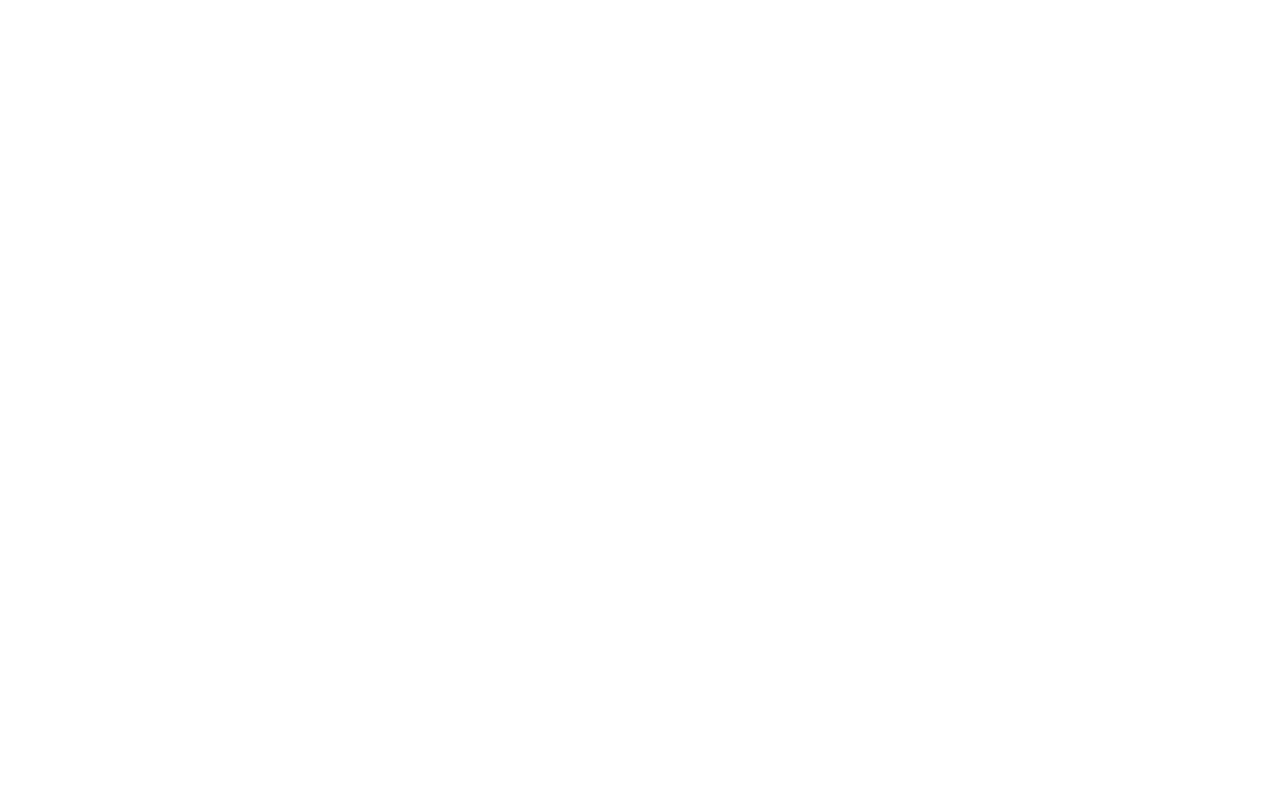
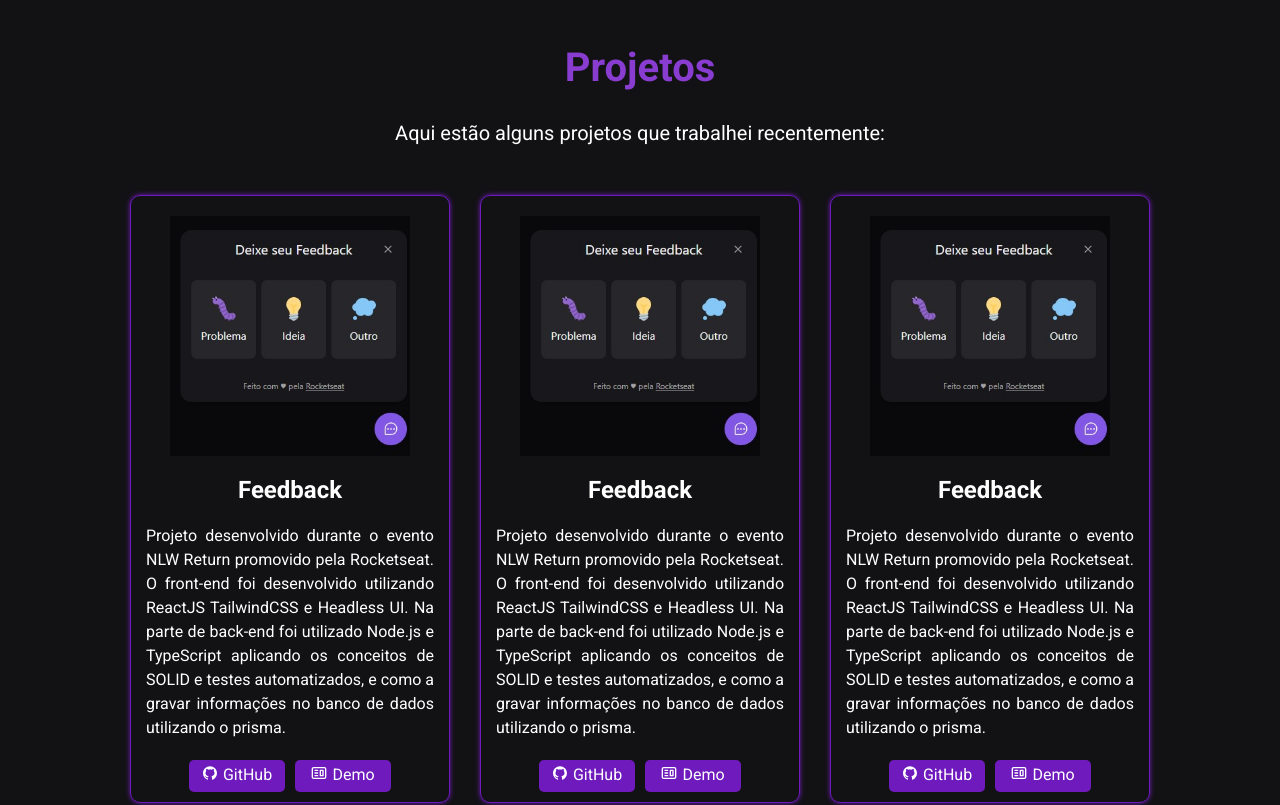
Before and after one commit to yagoafonso/Portfolio, a React (Vite) app: page /about in a window 1280 px wide. Shown: the part 1320-2125 px from the top of the page. Before the commit the page ends 1284 px from the top, so only its background shows below. Built offline with nearby package versions, Linux system fonts and the light colour scheme.

Commit message:
Finished section projects

```diff
--- a/src/App.jsx
+++ b/src/App.jsx
@@ -3,6 +3,7 @@ import { BrowserRouter as Router, Routes, Route} from 'react-router-dom'
 import { Home } from './pages/Home/Home'
 import GlobalStyle from './global'
 import { About } from './pages/About/About'
+import { Projects } from './pages/Projects/Projects'
 
 function App() {
 
@@ -20,8 +21,9 @@ function App() {
     <Home>
     </Home>
     <About>
-
     </About>
+    <Projects>
+    </Projects>
     </>
   )
 }
--- /dev/null
+++ b/src/components/Project/ProjectCard.jsx
@@ -0,0 +1,32 @@
+import React from "react";
+import { AiFillGithub } from "react-icons/ai";
+import { CgWebsite } from "react-icons/cg";
+
+import {
+  ContainerProjectCard,
+  CardImg,
+  CardTitle,
+  CardText,
+  ContainerLinks,
+  ContainerButton
+} from './style';
+
+export function ProjectCard({src, title, text, linkGitHub, linkDemo}){
+  return(
+    <ContainerProjectCard>
+      <CardImg src={src} alt="" />
+      <CardTitle>{title}</CardTitle>
+      <CardText>{text}</CardText>
+      <ContainerLinks>
+        <ContainerButton href={linkGitHub} target="_blank" title="Link para ver o repositório no GitHub">
+            <AiFillGithub />
+            GitHub
+        </ContainerButton>
+        <ContainerButton href={linkDemo} target="_blank" title="Link de apresentação do projeto">
+            <CgWebsite />
+            Demo
+        </ContainerButton  >
+      </ContainerLinks>
+    </ContainerProjectCard>
+  );
+}
--- /dev/null
+++ b/src/components/Project/style.js
@@ -0,0 +1,50 @@
+import styled from "styled-components";
+
+export const ContainerProjectCard = styled.div`
+  width: 20rem;
+  height: 38rem;
+  border: 1px solid var(--blueviolet-800);
+  box-shadow: 0 0 5px var(--blueviolet-800);
+  border-radius: 10px;
+  display: flex;
+  flex-direction: column;
+  align-items: center;
+  gap: 20px;
+`
+export const CardImg = styled.img`
+  width: 15rem;
+  height: 15rem;
+  object-fit: cover;
+  margin-top: 20px;
+`
+export const CardTitle = styled.h3`
+  font-size: 1.5rem;
+  font-weight: 700;
+`
+export const CardText = styled.p`
+  width: 18rem;
+  text-align: justify;
+  line-height: 1.5rem;
+`
+export const ContainerLinks = styled.div`
+  display: flex;
+  justify-content: center;
+  gap: 10px;
+`
+export const ContainerButton = styled.a`
+  text-decoration: none ;
+  display: flex;
+  justify-content: center;
+  gap: 5px;
+  width: 6rem;
+  height: 2rem;
+  border-radius: 5px;
+  padding: 5px;
+  background: var(--blueviolet-800);
+  color: var(--white);
+  cursor: pointer;
+  transition: 0.2s;
+  :hover{
+    background: var(--blueviolet-300);
+  }
+`
--- /dev/null
+++ b/src/pages/Projects/Projects.jsx
@@ -0,0 +1,49 @@
+import React from "react";
+import { ProjectCard } from "../../components/Project/ProjectCard";
+import  ProjectFeedback  from "../../assets/projeto_nlw_return.jpg"
+
+import {
+  ContainerProjects,
+  ContainerProjectCards,
+  ProjectTitle,
+  ContainerText
+} from './style'
+
+export function Projects(){
+  return(
+    <ContainerProjects>
+      <ProjectTitle>Projetos</ProjectTitle>
+      <ContainerText>Aqui estão alguns projetos que trabalhei recentemente:</ContainerText>
+      <ContainerProjectCards>
+        <ProjectCard
+          src={ProjectFeedback}
+          title="Feedback"
+          text="Projeto desenvolvido durante o evento NLW Return promovido pela Rocketseat. O front-end foi desenvolvido utilizando ReactJS TailwindCSS e Headless UI. Na parte de back-end foi utilizado Node.js e TypeScript aplicando os conceitos de SOLID e testes automatizados, e como a gravar informações no banco de dados utilizando o prisma."
+          linkGitHub="https://github.com/yagoafonso/nlw_return_impulse"
+          linkDemo="https://nlw-return-impulse-pink-two.vercel.app/"
+        />
+                <ProjectCard
+          src={ProjectFeedback}
+          title="Feedback"
+          text="Projeto desenvolvido durante o evento NLW Return promovido pela Rocketseat. O front-end foi desenvolvido utilizando ReactJS TailwindCSS e Headless UI. Na parte de back-end foi utilizado Node.js e TypeScript aplicando os conceitos de SOLID e testes automatizados, e como a gravar informações no banco de dados utilizando o prisma."
+          linkGitHub="https://github.com/yagoafonso/nlw_return_impulse"
+          linkDemo="https://nlw-return-impulse-pink-two.vercel.app/"
+        />
+                <ProjectCard
+          src={ProjectFeedback}
+          title="Feedback"
+          text="Projeto desenvolvido durante o evento NLW Return promovido pela Rocketseat. O front-end foi desenvolvido utilizando ReactJS TailwindCSS e Headless UI. Na parte de back-end foi utilizado Node.js e TypeScript aplicando os conceitos de SOLID e testes automatizados, e como a gravar informações no banco de dados utilizando o prisma."
+          linkGitHub="https://github.com/yagoafonso/nlw_return_impulse"
+          linkDemo="https://nlw-return-impulse-pink-two.vercel.app/"
+        />
+                        <ProjectCard
+          src={ProjectFeedback}
+          title="Feedback"
+          text="Projeto desenvolvido durante o evento NLW Return promovido pela Rocketseat. O front-end foi desenvolvido utilizando ReactJS TailwindCSS e Headless UI. Na parte de back-end foi utilizado Node.js e TypeScript aplicando os conceitos de SOLID e testes automatizados, e como a gravar informações no banco de dados utilizando o prisma."
+          linkGitHub="https://github.com/yagoafonso/nlw_return_impulse"
+          linkDemo="https://nlw-return-impulse-pink-two.vercel.app/"
+        />
+      </ContainerProjectCards>
+    </ContainerProjects>
+  );
+}
--- /dev/null
+++ b/src/pages/Projects/style.js
@@ -0,0 +1,26 @@
+import styled from "styled-components";
+
+export const ContainerProjects = styled.div`
+  background: var(--gray-900);
+  display: flex;
+  flex-direction: column;
+  align-items: center;
+  padding-top: 30px;
+`
+export const ProjectTitle = styled.h1`
+    font-weight: 700;
+    font-size: 2.5rem;
+    margin: 50px 0 30px;
+    color: var(--blueviolet-300);
+`
+export const ContainerText = styled.p`
+    font-size: 1.25rem;
+`
+
+export const ContainerProjectCards = styled.div`
+  display: flex;
+  flex-wrap: wrap;
+  gap: 30px;
+  max-width: 1020px;
+  margin-top: 50px;
+`
```
Also changed, not shown: src/assets/projeto_nlw_return.jpg (added).
